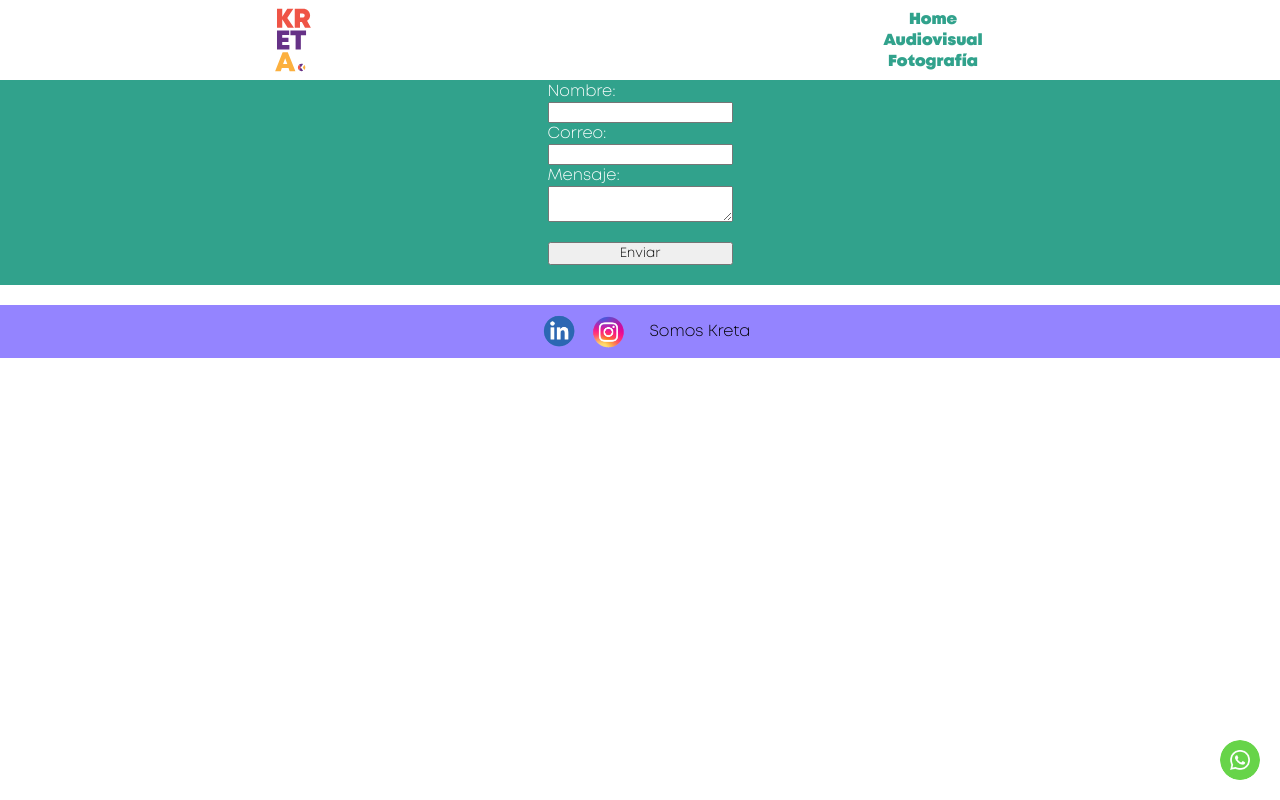
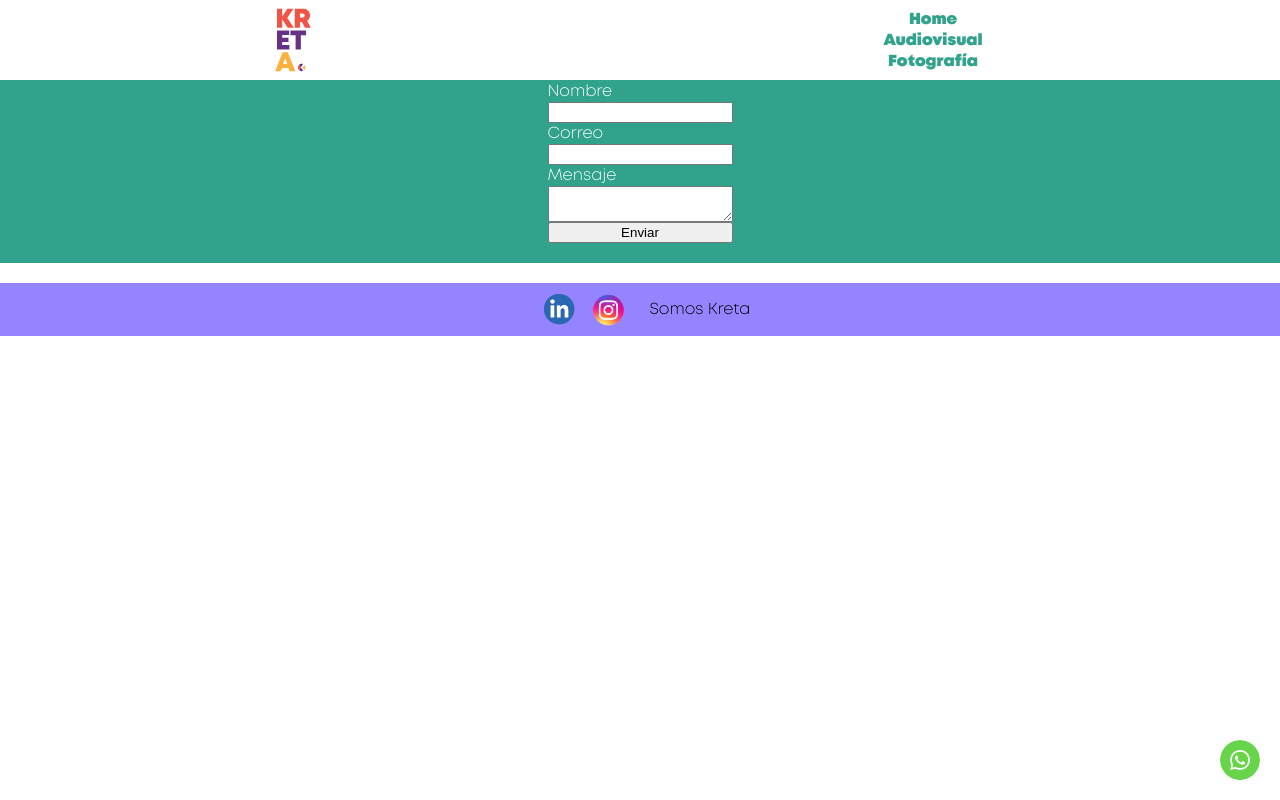
Before and after one commit to Mostro-salvado/Kreta-definitivo2, a React (Create React App) app: page /formulario in a window 1280 px wide. Built offline with nearby package versions, Linux system fonts and the light colour scheme.

Commit message:
El fomrmulario manda correos

```diff
--- a/package.json
+++ b/package.json
@@ -3,6 +3,7 @@
   "version": "0.1.0",
   "private": true,
   "dependencies": {
+    "@emailjs/browser": "^3.12.1",
     "@testing-library/jest-dom": "^5.17.0",
     "@testing-library/react": "^13.4.0",
     "@testing-library/user-event": "^13.5.0",
--- a/src/assets/css/Formulario.css
+++ b/src/assets/css/Formulario.css
@@ -30,3 +30,10 @@
     margin-top: 20px;
     font-family: 'Mont-Light', sans-serif;
 }
+
+.mensaje-exito{
+    font-size: large;
+    background-color: #FFFF;
+    color:#31A28C ;
+    margin-bottom: 10px;
+}
--- a/src/components/Formulario.jsx
+++ b/src/components/Formulario.jsx
@@ -1,56 +1,41 @@
 import "../assets/css/Formulario.css"
-import { useState } from "react";
+import React, { useRef, useState } from 'react';
+import emailjs from '@emailjs/browser';
 
 export default function Formulario() {
-    const [nombre, setNombre] = useState('');
-    const [correo, setCorreo] = useState('');
-    const [mensaje, setMensaje] = useState('');
+    const form = useRef();
+    const [enviadoConExito, setEnviadoConExito] = useState(false);
 
-    const handleSubmit = (e) => {
+    const sendEmail = (e) => {
         e.preventDefault();
 
-        // Aquí puedes realizar alguna acción con los datos del formulario, por ejemplo, enviarlos a un servidor.
-
-        // Luego puedes limpiar los campos del formulario si es necesario
-        setNombre('');
-        setCorreo('');
-        setMensaje('');
-    }
-
-
+        emailjs.sendForm('service_9iuax6f', 'template_ishf48i', form.current, 'XRuyq49Q064sTIL4V')
+            .then((result) => {
+                console.log(result.text);
+                setEnviadoConExito(true);
+                form.current.reset(); // Otra opción si reset() no funciona
+                // form.current.user_name.value = '';
+                // form.current.user_email.value = '';
+                // form.current.message.value = '';
+            }, (error) => {
+                console.log(error.text);
+                setEnviadoConExito(false);
+            });
+    };
 
     return (
         <>
             <div className="wraper-contacto">
                 <div className="titulo-contacto">Estás listo para contactarnos?</div>
-                <form onSubmit={handleSubmit} className="formulario">
-                    <label htmlFor="nombre">Nombre:</label>
-                    <input
-                        type="text"
-                        id="nombre"
-                        value={nombre}
-                        onChange={(e) => setNombre(e.target.value)}
-                        required
-                    />
-
-                    <label htmlFor="correo">Correo:</label>
-                    <input
-                        type="email"
-                        id="correo"
-                        value={correo}
-                        onChange={(e) => setCorreo(e.target.value)}
-                        required
-                    />
-
-                    <label htmlFor="mensaje">Mensaje:</label>
-                    <textarea
-                        id="mensaje"
-                        value={mensaje}
-                        onChange={(e) => setMensaje(e.target.value)}
-                        required
-                    ></textarea>
-
-                    <button type="submit" className="submit">Enviar</button>
+                {enviadoConExito && <div className="mensaje-exito">¡Mensaje enviado con éxito!</div>}
+                <form ref={form} onSubmit={sendEmail} className="formulario">
+                    <label>Nombre</label>
+                    <input type="text" name="user_name" />
+                    <label>Correo</label>
+                    <input type="email" name="user_email" />
+                    <label>Mensaje</label>
+                    <textarea name="message" />
+                    <input type="submit" value="Enviar" />
                 </form>
             </div>
         </>
--- a/src/components/Llamado.jsx
+++ b/src/components/Llamado.jsx
@@ -8,7 +8,7 @@ export default function llamado() {
                 <p className="texto-llamado">
                     Lorem ipsum dolor sit amet consectetur adipisicing elit. Vel sapiente eveniet enim aliquid illo, non laboriosam harum, vitae at reiciendis et eos? Accusantium, quam. Voluptates sit dignissimos excepturi nostrum sequi?
                 </p>
-                <Link to='/formulario' className="Link-Contactanos">Contactános</Link>
+                <Link to='/formulario' className="Link-Contactanos">Contactanos</Link>
             </div>
         </>
     )
```
Also changed, not shown: 1 other file (tests, documents, lock files or other folders).
